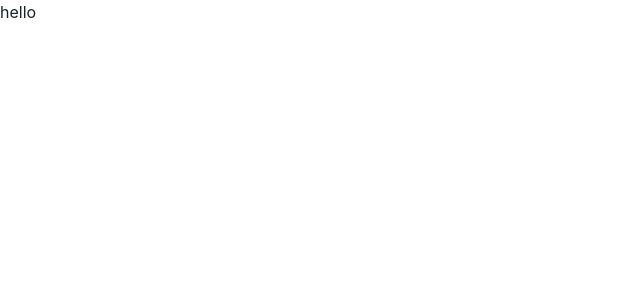
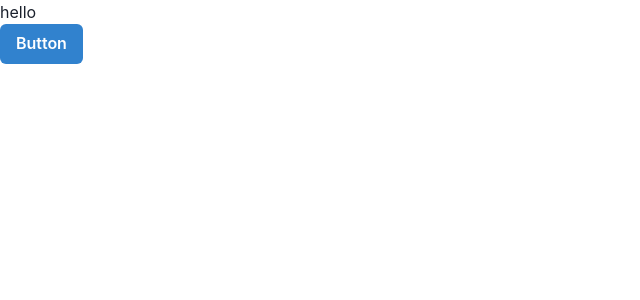
Before and after one commit to chihiro888/remotecontroller, a Next.js app in the folder frontend/: page / in a window 1280 px wide. Shown: the top 300 px of the page, without its empty margins (0-640 px from the left). Built offline with nearby package versions, Linux system fonts and the light colour scheme.

Commit message:
feat: test chakra ui

```diff
--- a/frontend/pages/index.tsx
+++ b/frontend/pages/index.tsx
@@ -1,7 +1,10 @@
+import { Button, ButtonGroup } from '@chakra-ui/react'
+
 const Home = () => {
   return (
     <>
       <h1>hello</h1>
+      <Button colorScheme="blue">Button</Button>
     </>
   )
 }
```
